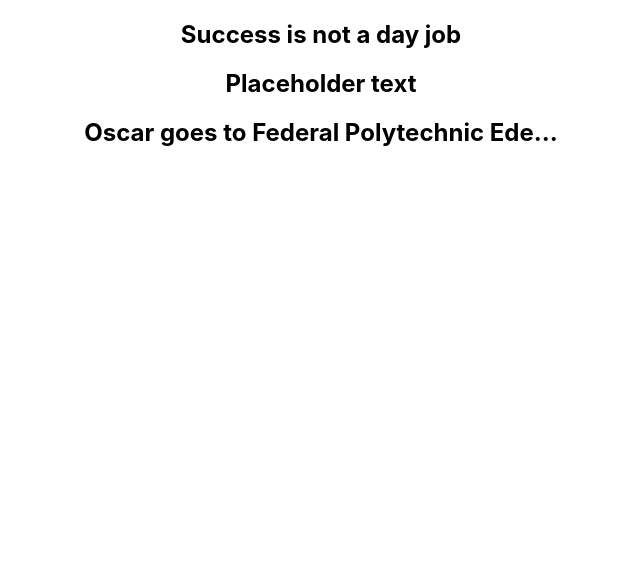
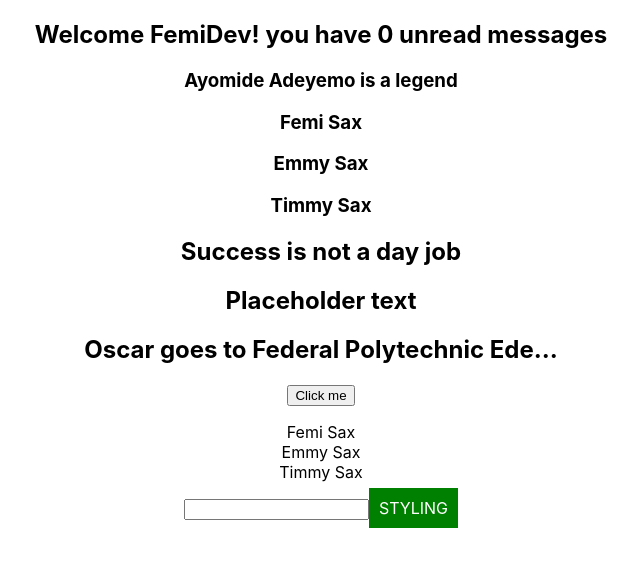
Before and after one commit to femmytedrey/Typescript, a React (Create React App) app: page / in a window 1280 px wide. Shown: the top 566 px of the page, without its empty margins (319-959 px from the left). Built offline with nearby package versions, Linux system fonts and the light colour scheme.

Commit message:
working on advanced props

```diff
--- a/src/App.tsx
+++ b/src/App.tsx
@@ -1,10 +1,13 @@
 import "./App.css";
+import { Button } from "./components/Button";
 import { Greet } from "./components/Greet";
 import { Heading } from "./components/Heading";
+import { Input } from "./components/Input";
 import { Oscar } from "./components/Oscar";
 import { Person } from "./components/Person";
 import { PersonList } from "./components/PersonList";
 import { Status } from "./components/Status";
+import { Style } from "./components/Style";
 
 function App() {
   const personName = {
@@ -14,28 +17,43 @@
 
   const nameList = [
     {
-      fname: 'Femi',
-      lname: 'Sax'
+      fname: "Femi",
+      lname: "Sax",
     },
     {
-      fname: 'Emmy',
-      lname: 'Sax'
+      fname: "Emmy",
+      lname: "Sax",
     },
     {
-      fname: 'Timmy',
-      lname: 'Sax'
-    }
-  ]
+      fname: "Timmy",
+      lname: "Sax",
+    },
+  ];
   return (
     <div className="App">
-      {/* <Greet name="FemiDev" messageCount={100} isLoggedIn={false} />
+      <Greet name="FemiDev" isLoggedIn={true} />
+      {/* <Greet name="FemiDev" messageCount={10} isLoggedIn={false} /> */}
       <Person name={personName} />
-      <PersonList names={nameList} /> */}
-      <Status status = 'success' />
+      <PersonList names={nameList} />
+      <Status status="success" />
       <Heading>Placeholder text</Heading>
       <Oscar>
         <Heading>Oscar goes to Federal Polytechnic Ede...</Heading>
       </Oscar>
+      <Button
+        label="Click me"
+        handleClick={(event, id) => console.log("you clicked me", event, id)}
+        names={nameList}
+      />
+      <Input value="" handleChange={(event) => console.log(event)} />
+      <Style
+        style={{
+          background: "green",
+          padding: "10px 10px",
+          color: "white",
+          fontSize: "1rem",
+        }}
+      />
     </div>
   );
 }
--- /dev/null
+++ b/src/components/Button.tsx
@@ -0,0 +1,19 @@
+import { Name } from "./Person.types";
+
+type ButtonProps = {
+  label: string;
+  handleClick: (event: React.MouseEvent<HTMLButtonElement>, id: number) => void;
+  names: Name[];
+};
+export const Button = (props: ButtonProps) => {
+  return <div>
+    <button onClick={(event) => props.handleClick(event, 1)}>{props.label}</button>
+    <p>{props.names?.map((name) => {
+        return (
+            <div key={name.fname}>
+                {name.fname} {name.lname}
+            </div>
+        )
+    })}</p>
+  </div>;
+};
--- a/src/components/Greet.tsx
+++ b/src/components/Greet.tsx
@@ -1,14 +1,15 @@
 type GreetProps = {
     name: string
-    messageCount: number
+    messageCount?: number
     isLoggedIn: boolean
 }
 export const Greet = (props: GreetProps) => {
+  const { messageCount = 0 } = props
   return (
     <div>
         <h2>
         {
-            props.isLoggedIn ? `Welcome ${props.name}! you have ${props.messageCount} unread messages` : 'Welcome Guest'
+            props.isLoggedIn ? `Welcome ${props.name}! you have ${messageCount} unread messages` : 'Welcome Guest'
         }
         </h2>
     </div>
--- /dev/null
+++ b/src/components/Input.tsx
@@ -0,0 +1,12 @@
+type InputProps = {
+    value: string
+    handleChange: (event: React.ChangeEvent<HTMLInputElement>) => void
+}
+export const Input = (props: InputProps) => {
+    const handleInputChange = (event: React.ChangeEvent<HTMLInputElement>) => {
+        console.log(event)
+    }
+    return(
+        <input type="text" onChange={handleInputChange} value={props.value} />
+    )
+}
--- a/src/components/Person.tsx
+++ b/src/components/Person.tsx
@@ -1,9 +1,9 @@
-type PersonProps = {
-  name: {
-    fname: string
-    lname: string
-  };
+import { PersonProps } from "./Person.types";
+
+export const Person = (props: PersonProps) => {
+  return (
+    <h3>
+      {props.name.fname} {props.name.lname} is a legend
+    </h3>
+  );
 };
-export const Person = (props: PersonProps) => {
-  return <h3>{props.name.fname} {props.name.lname} i a legend</h3>;
-};
--- a/src/components/PersonList.tsx
+++ b/src/components/PersonList.tsx
@@ -1,8 +1,7 @@
+import { Name } from "./Person.types";
+
 type SaxList = {
-  names: {
-    fname: string;
-    lname: string;
-  }[];
+  names: Name[]
 };
 export const PersonList = (props: SaxList) => {
   return <div>{props.names.map(name => {
--- /dev/null
+++ b/src/components/Style.tsx
@@ -0,0 +1,6 @@
+type StyleProps = {
+    style: React.CSSProperties
+}
+export const Style = (props: StyleProps) => {
+    return <span style={props.style}>STYLING</span>
+}
```
Also changed, not shown: src/components/Person.types.ts (added, +7 -0 lines).
